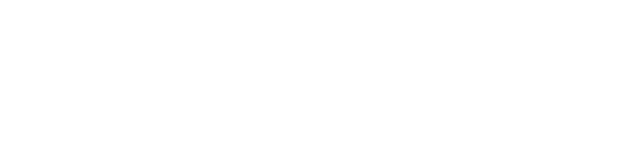
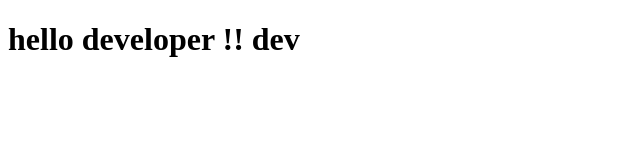
Before and after one commit to Prathyusha-yadav/git-example, a plain HTML site: page index.html in a window 1280 px wide. Shown: the whole page, without its empty margins (0-640 px from the left). Drawn offline with Linux system fonts and the light colour scheme.

Commit message:
dev commit result

```diff
--- a/index.html
+++ b/index.html
@@ -13,7 +13,7 @@
         <!--[if lt IE 7]>
             <p class="browsehappy">You are using an <strong>outdated</strong> browser. Please <a href="#">upgrade your browser</a> to improve your experience.</p>
         <![endif]-->
-
+        <h1>hello developer !! dev</h1>
         <script src="" async defer></script>
     </body>
 </html>
```
